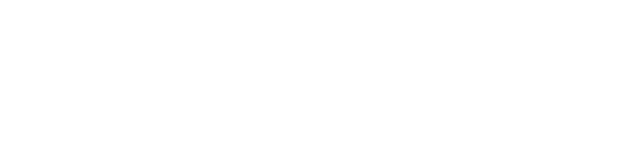
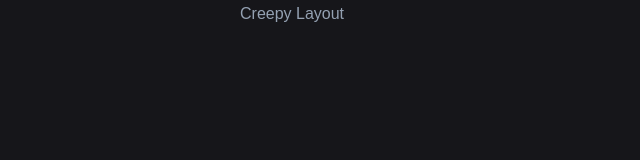
Before and after one commit to hsymari/creep, a plain HTML site: page index.html in a window 1280 px wide. Shown: the whole page, without its empty margins (0-640 px from the left). Drawn offline with Linux system fonts and the light colour scheme.

Commit message:
Adding some style

```diff
--- a/index.html
+++ b/index.html
@@ -4,12 +4,13 @@
     <meta charset="UTF-8">
     <meta name="viewport" content="width=device-width, initial-scale=1.0">
     <title>Creep Layout</title>
+    <link rel="stylesheet" href="style.css">
 </head>
 <body>
 
     <div class="container">
         <div class="header">
-
+            <h1 class="judul">Creepy Layout</h1>
         </div>
     </div>
 
--- a/style.css
+++ b/style.css
@@ -48,3 +48,14 @@ table {
 }
 
 /* Style */
+body {
+    font: 16px/28px 'Montserrat', arial, sans-serif;
+    background-color: #16161a;
+    color: #94a1b2;
+}
+
+
+.container {
+    width: 800px;
+    margin: auto;
+}
```
